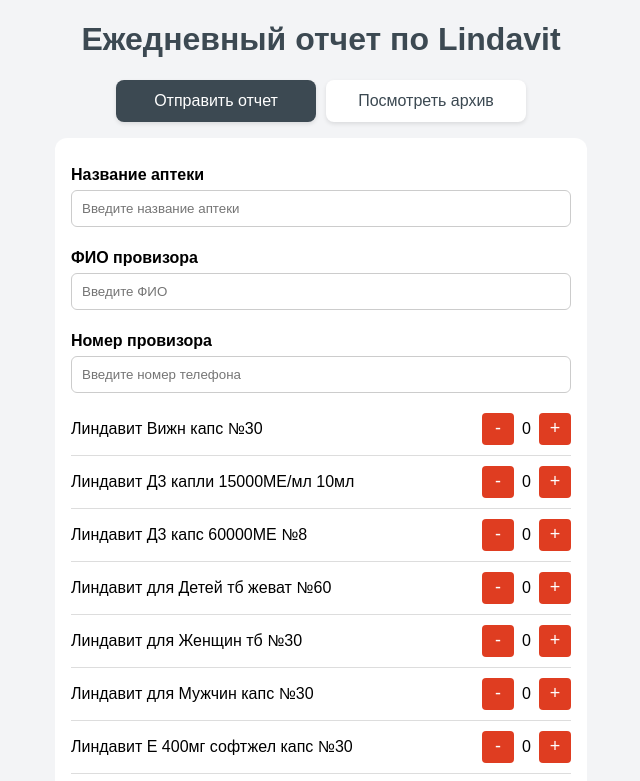
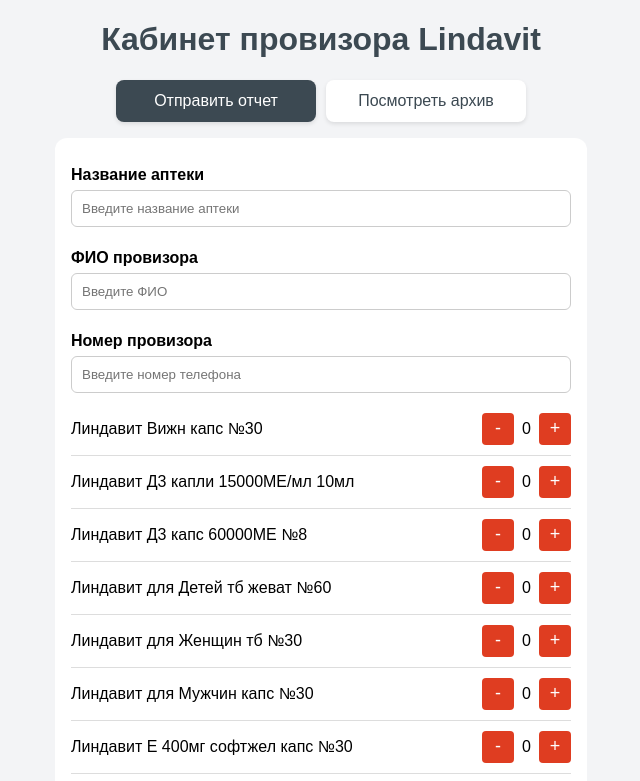
Before and after one commit to Farruhk12/lindavit, a plain HTML site: page index.html in a window 1280 px wide. Shown: the top 781 px of the page, without its empty margins (319-959 px from the left). Drawn offline with Linux system fonts and the light colour scheme.

Commit message:
Update index.html

```diff
--- a/index.html
+++ b/index.html
@@ -115,7 +115,7 @@
   </style>
 </head>
 <body>
-  <h1>Ежедневный отчет по Lindavit</h1>
+  <h1>Кабинет провизора Lindavit</h1>
   <div class="tabs">
     <button class="tab-button active" onclick="switchTab('reportTab')">Отправить отчет</button>
     <button class="tab-button" onclick="switchTab('archiveTab')">Посмотреть архив</button>
```
